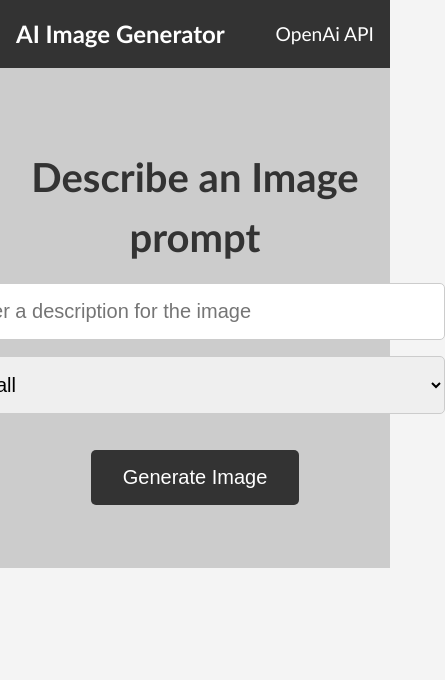
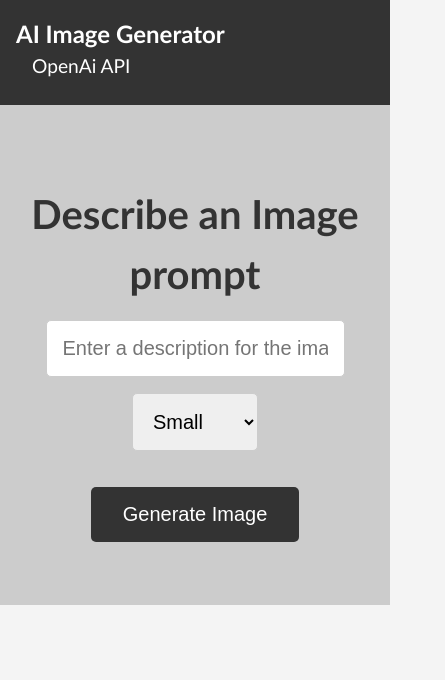
Before and after one commit to gorock007/ai-image-generator, a website: page index.html in a window 390 px wide. Shown: the whole page, 445 px wide, since content can reach past the window. Drawn offline with Linux system fonts and the light colour scheme.

Commit message:
mobile reponsivness implemented

```diff
--- a/style.css
+++ b/style.css
@@ -105,3 +105,48 @@ form button:hover{
     text-align: center;
     margin-top: 1rem;
 }
+/* Media queries for responsiveness */
+@media (max-width: 1024px) {
+
+    .form-container form input,
+    form select {
+        width: 80%;
+        max-width: 80%;
+    }
+}
+
+@media (max-width: 768px) {
+    .navbar ul {
+        flex-direction: column;
+    }
+
+    .navbar ul li {
+        margin-left: 0;
+        margin-bottom: 1rem;
+    }
+
+    .form-container form input,
+    form select {
+        width: 100%;
+        max-width: 100%;
+    }
+}
+
+@media (max-width: 480px) {
+    .navbar {
+        flex-direction: column;
+        align-items: flex-start;
+    }
+
+    .navbar ul {
+        padding-left: 1rem;
+    }
+
+    .navbar ul li {
+        margin-bottom: 0.5rem;
+    }
+
+    .text {
+        font-size: 1.2rem;
+    }
+}
```
